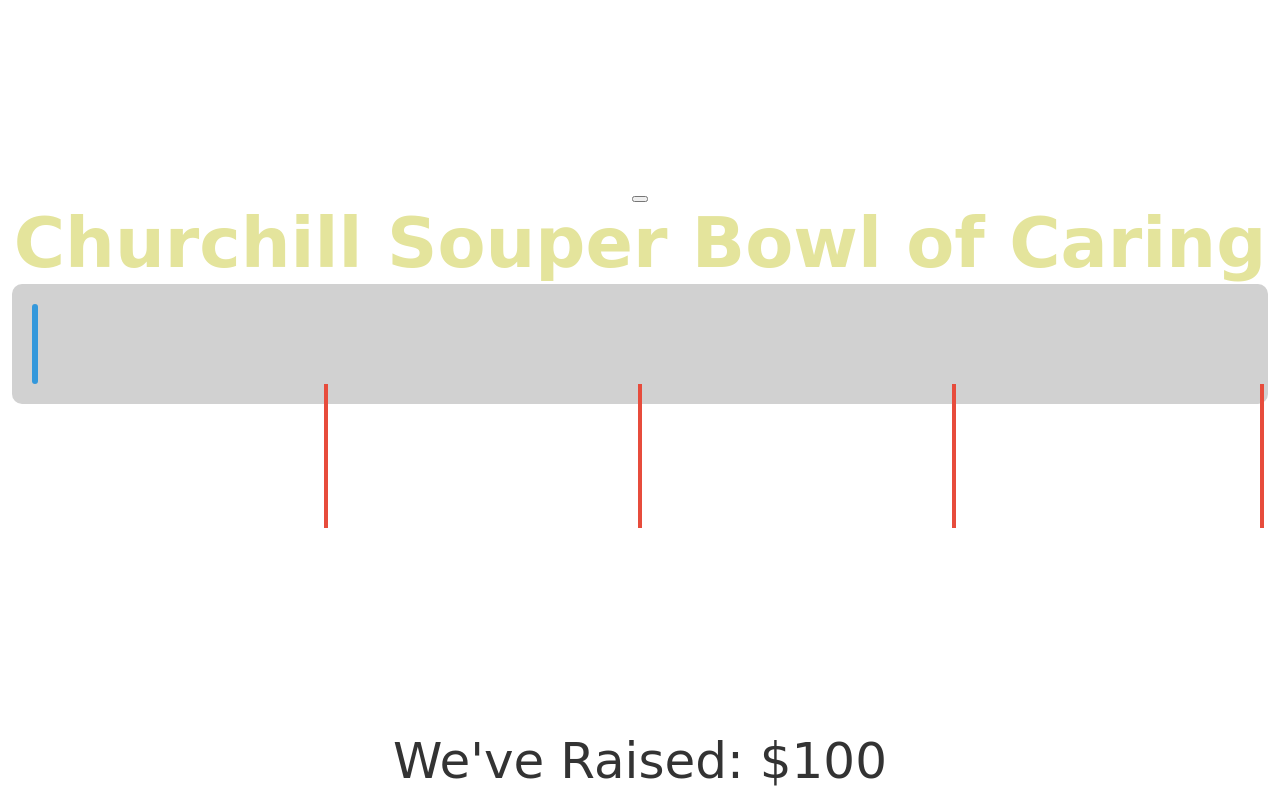
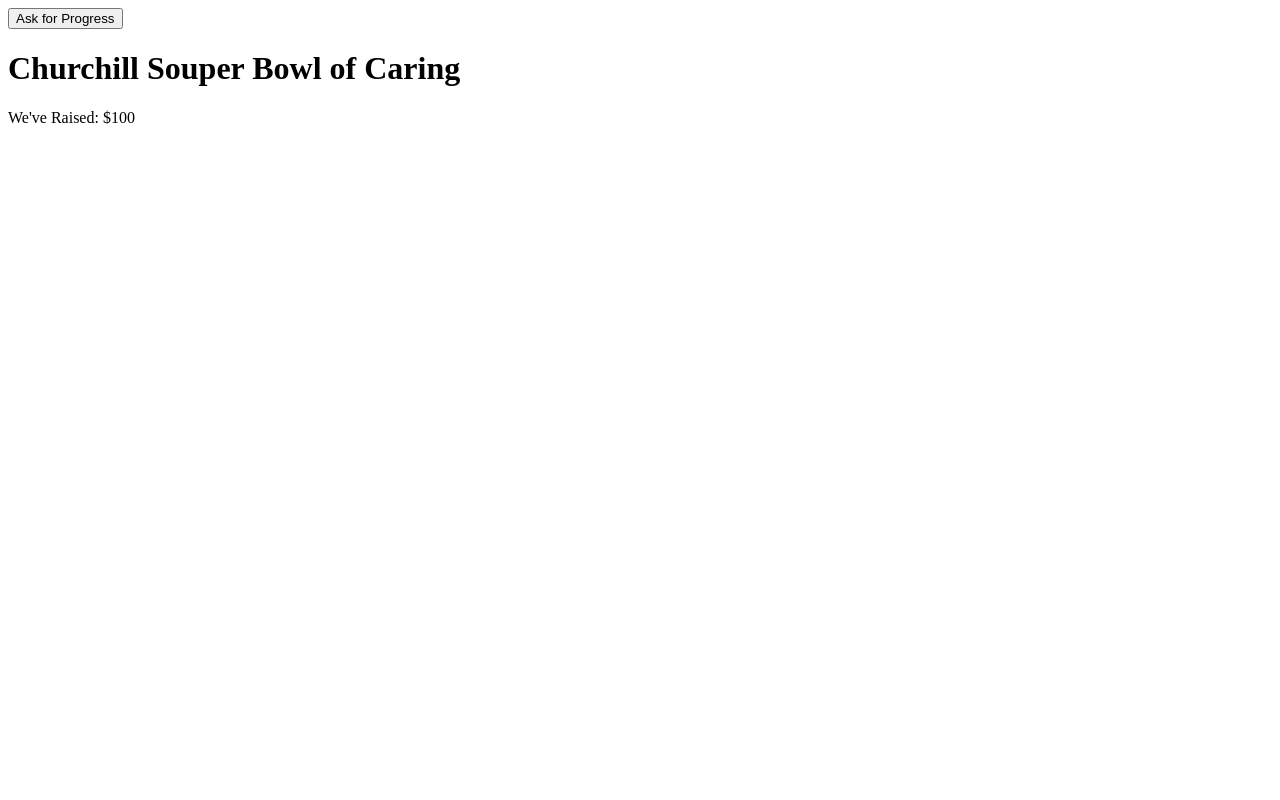
Before and after one commit to CoderScott2023/SouperBowl, a plain HTML site: page index.html in a window 1280 px wide. Drawn offline with Linux system fonts and the light colour scheme.

Commit message:
Update index.html

```diff
--- a/index.html
+++ b/index.html
@@ -4,67 +4,14 @@
   <meta charset="UTF-8">
   <meta name="viewport" content="width=device-width, initial-scale=1.0">
   <title>Fundraising Thermometer</title>
-  <button onclick="askProgress()"></button>
-    <h1>Churchill Souper Bowl of Caring</h1>
-
   <style>
-    body {
-      font-family: 'Brush Script MT', cursive;
-      display: flex;
-      align-items: center;
-      justify-content: center;
-      flex-direction: column; /* Added to stack header and thermometer */
-      height: 75vh;
-      margin: 0;
-      padding: 0;
-      color: #e4e49c; /* Corrected color value */
-    }
-
-    h1 {
-      margin: 0; /* Reset margin */
-      font-size: 70px;
-    }
-
-    .thermometer {
-      width: 95%; /* Full width of the page */
-      background-color: #d1d1d1;
-      border-radius: 10px;
-      padding: 20px;
-      position: relative;
-    }
-
-    .progress-bar {
-      height: 80px;
-      background-color: #3498db;
-      border-radius: 5px;
-      position: relative;
-      width: 100%; /* Full width of the page */
-    }
-
-    .goal-marker {
-      position: absolute;
-      height: 120%; /* Increased height to make it thicker */
-      width: 4px; /* Increased width to make it thicker */
-      background-color: #e74c3c;
-      transform: translateX(-50%); /* Center the goal line */
-    }
-
-    .goal-label {
-      position: absolute;
-      top: 240px;
-      color: #e74c3c;
-      font-size: 16px;
-    }
-
-    .money-raised {
-      position: absolute;
-      bottom: 10px; /* Adjusted position */
-      color: #333;
-      font-size: 50px; /* Increased font size */
-    }
+    /* Your CSS styles remain unchanged */
   </style>
 </head>
 <body>
+  <button onclick="askProgress()">Ask for Progress</button>
+  <h1>Churchill Souper Bowl of Caring</h1>
+
   <div class="thermometer">
     <div class="progress-bar" id="progressBar"></div>
     <div class="goal-marker" style="left: 25%;"></div>
@@ -76,7 +23,6 @@
   <div class="money-raised" id="amountRaised">We've Raised: $0</div>
 
   <script>
-    // Function to update the progress bar based on the current fundraising amount
     function updateProgressBar(percentage) {
       const progressBar = document.getElementById('progressBar');
       progressBar.style.width = percentage + '%';
@@ -87,12 +33,12 @@
       let amountRaised = parseInt(newAmount);
       const percentageRaised = (amountRaised / fundraisingGoal) * 100;
 
-      // Save the new amount in localStorage
       localStorage.setItem('amountRaised', amountRaised);
 
       updateProgressBar(percentageRaised);
       document.getElementById('amountRaised').textContent = `We've Raised: $${amountRaised}`;
     }
+
     function readFile(callback) {
       const filePath = 'data.txt';
 
@@ -108,15 +54,10 @@
         });
     }
 
-
-
     // Example: Set a fundraising goal of $20000
     const fundraisingGoal = 20000;
 
-    // Retrieve the amount raised from localStorage
     function initializeFundraising() {
-    const fundraisingGoal = 20000;
-
       readFile((error, amountRaised) => {
         if (error) {
           console.error('Error initializing fundraising:', error.message);
@@ -130,16 +71,6 @@
     }
 
     initializeFundraising();
-    let amountRaised = 0;
-    amountRaised = parseInt(readFile(), 10);
-
-    // Update the amount raised text dynamically
-    document.getElementById('amountRaised').textContent = `We've Raised: $${amountRaised}`;
-
-    // Calculate and update the progress bar
-    const percentageRaised = (amountRaised / fundraisingGoal) * 100;
-    updateProgressBar(percentageRaised);
   </script>
-
 </body>
 </html>
```
Lines whose indentation alone changed are shown as unchanged.
